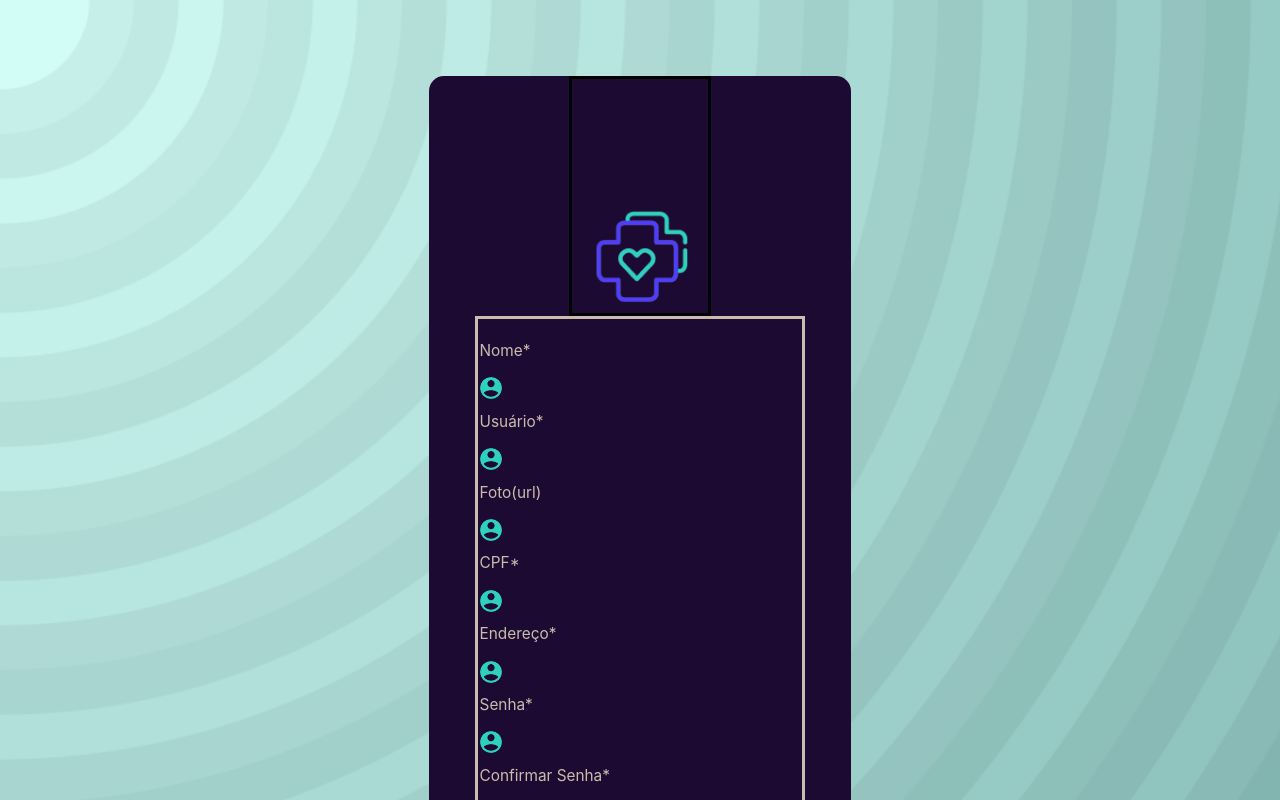
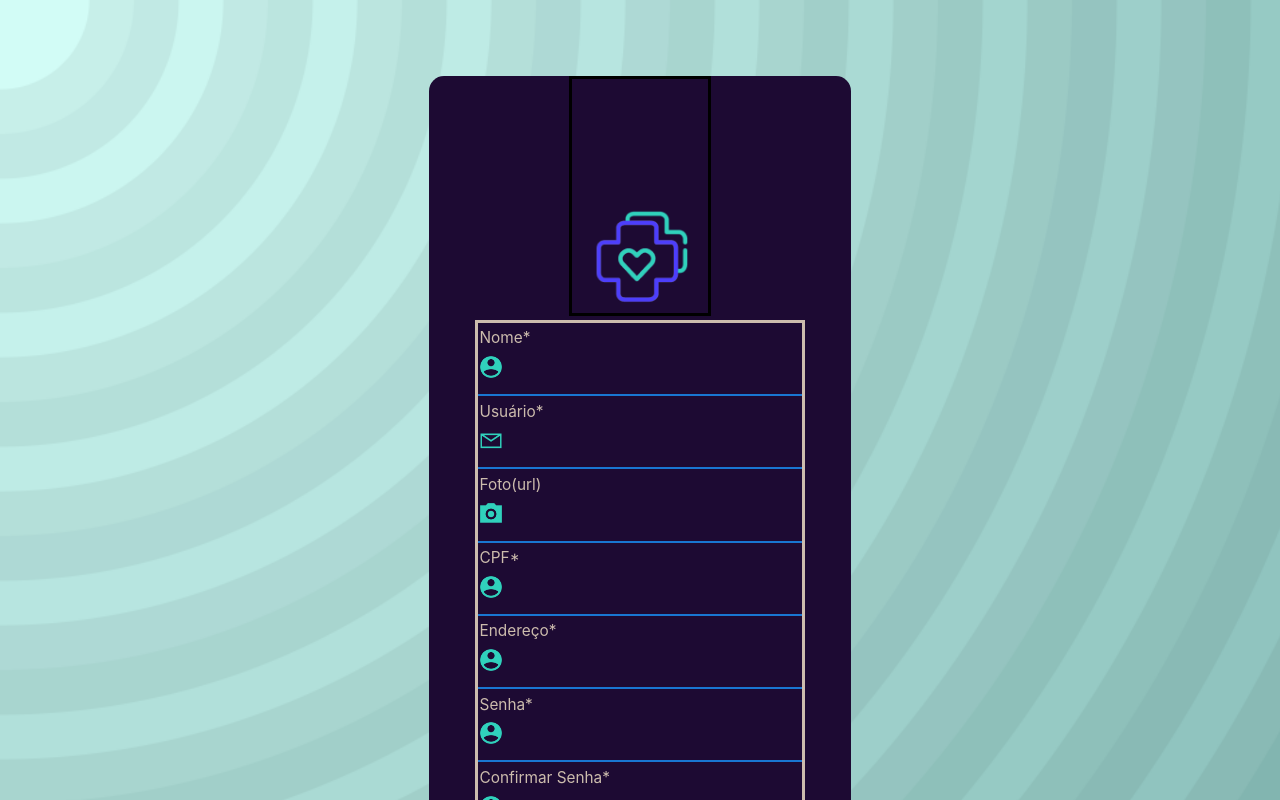
Before and after one commit to silvajpedro/farmacia_frontend, a React (Create React App) app: page /cadastro in a window 1280 px wide. Shown: the top 800 px of the page. Built offline with nearby package versions, Linux system fonts and the light colour scheme.

Commit message:
update of cadastro component

```diff
--- a/src/Components/Cadastro/cadastro.jsx
+++ b/src/Components/Cadastro/cadastro.jsx
@@ -15,18 +15,25 @@ export default function Cadastro() {
           <S.RegisterForm>
             <label>Nome*</label>
             <S.RegisterInput type="text" />
+            <S.RegisterLine></S.RegisterLine>
             <label>Usuário*</label>
             <S.RegisterInput type="text" />
+            <S.RegisterLine></S.RegisterLine>
             <label>Foto(url)</label>
             <S.RegisterInput type="text" />
+            <S.RegisterLine></S.RegisterLine>
             <label>CPF*</label>
             <S.RegisterInput type="text" />
+               <S.RegisterLine></S.RegisterLine>
             <label>Endereço*</label>
             <S.RegisterInput type="text" />
+               <S.RegisterLine></S.RegisterLine>
             <label>Senha*</label>
             <S.RegisterInput type="text" />
+               <S.RegisterLine></S.RegisterLine>
             <label>Confirmar Senha*</label>
             <S.RegisterInput type="text" />
+               <S.RegisterLine></S.RegisterLine>
           </S.RegisterForm>
         </S.RegisterBox>
       </S.RegisterMainBox>
--- a/src/Components/Cadastro/cadastro_style.js
+++ b/src/Components/Cadastro/cadastro_style.js
@@ -1,6 +1,7 @@
 import styled from "styled-components";
-import { LoginBox, MainBox, LogoContainer, Logo, FormBox, UserInput } from "../Login/login_style.js";
-
+import { LoginBox, MainBox, LogoContainer, Logo, FormBox, UserInput, Line } from "../Login/login_style.js";
+import email from "../../Assets/email.png";
+import camera from "../../Assets/camera_foto.png"
 export const RegisterMainBox = styled(MainBox)`
 height: 134vh;
 background-size: cover;
@@ -19,11 +20,23 @@ export const RegisterLogo = styled(Logo)`
  width: 10.55vw;
 `
 export const RegisterForm = styled(FormBox)`
+position: relative;
+top:0.5vh;
 border:solid;
 height:65vh;
 width:78%;
-padding-top: 1vh;
+input:nth-child(5){
+background-image: url(${email});
+}
+input:nth-child(8){
+    background-image: url(${camera});
+}
+
 `
 export const RegisterInput = styled(UserInput)`
+/* border: solid; */
+height:6vh;
+`
+export const RegisterLine = styled(Line)`
 
 `
```
Also changed, not shown: src/Assets/camera_foto.png (added), src/Assets/email.png (added).
